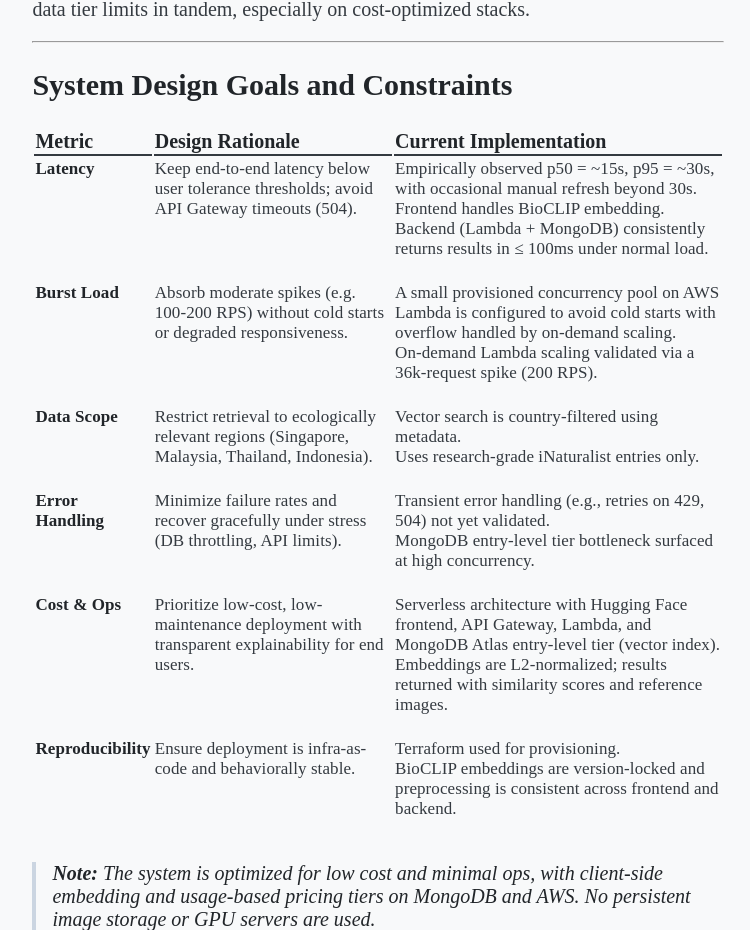
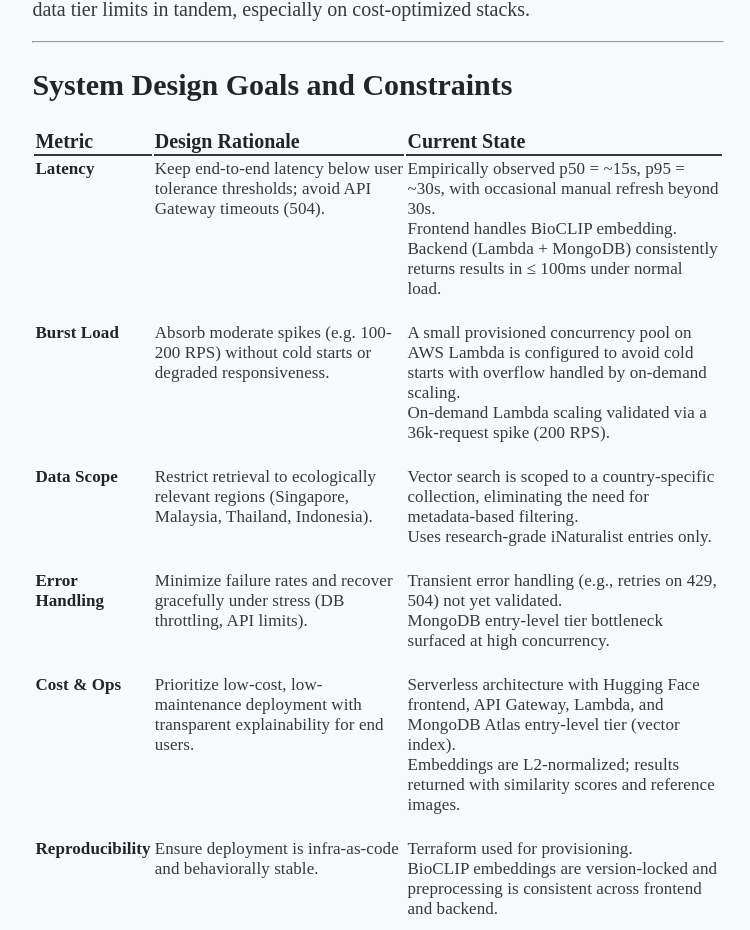
Before and after one commit to mingjiewong/mingjiewong.github.io, a React (Vite) app: page /blog/ecologist-ai in a window 1280 px wide. Shown: the part 5817-6747 px from the top of the page, without its empty margins (262-1012 px from the left). Built offline with nearby package versions, Linux system fonts and the light colour scheme.

Commit message:
Fix: update table

```diff
--- a/src/pages/EcologistPost.jsx
+++ b/src/pages/EcologistPost.jsx
@@ -395,7 +395,7 @@
             <tr>
               <th className="text-left p-3 text-base font-semibold border-b-2 border-slate-400 dark:border-slate-600"><strong className="text-strong">Metric</strong></th>
               <th className="text-left p-3 text-base font-semibold border-b-2 border-slate-400 dark:border-slate-600"><strong className="text-strong">Design Rationale</strong></th>
-              <th className="text-left p-3 text-base font-semibold border-b-2 border-slate-400 dark:border-slate-600"><strong className="text-strong">Current Implementation</strong></th>
+              <th className="text-left p-3 text-base font-semibold border-b-2 border-slate-400 dark:border-slate-600"><strong className="text-strong">Current State</strong></th>
             </tr>
           </thead>
           <tbody className="align-top text-[17px] leading-7 tracking-[0.005em]">
@@ -435,7 +435,7 @@
                 	Restrict retrieval to ecologically relevant regions (Singapore, Malaysia, Thailand, Indonesia).
               </td>
               <td className="text-left p-4">
-                Vector search is country-filtered using metadata.
+                Vector search is scoped to a country-specific collection, eliminating the need for metadata-based filtering.
                 <br />
                 Uses research-grade iNaturalist entries only.
                 <br />
```
